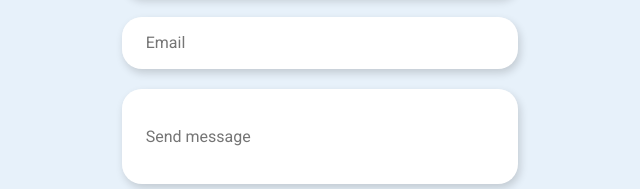
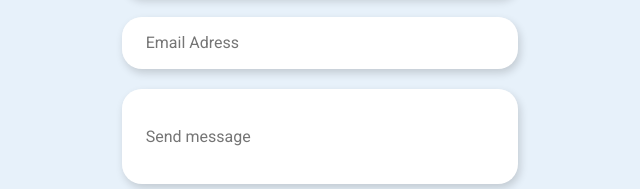
Before and after one commit to thinksolution/WebSite, a plain HTML site: page I think Solution/index.html in a window 1280 px wide. Shown: the part 2792-2981 px from the top of the page, 77-717 px from the left. Drawn offline with nearby package versions, Linux system fonts and the light colour scheme; files whose address does not match are found by name.

Commit message:
Update Index.html
Email Work

```diff
--- a/I think Solution/index.html
+++ b/I think Solution/index.html
@@ -505,7 +505,7 @@
                                     <input type="text" placeholder="Full name" name="name">
                                 </div>
                                 <div class="input_group">
-                                    <input type="email" placeholder="Email" name="email">
+                                    <input type="email" placeholder="Email Adress" name="email">
                                 </div>
                                 <div class="input_group">
                                     <input rows="4" placeholder="Send message" name="message" id="message">
```
